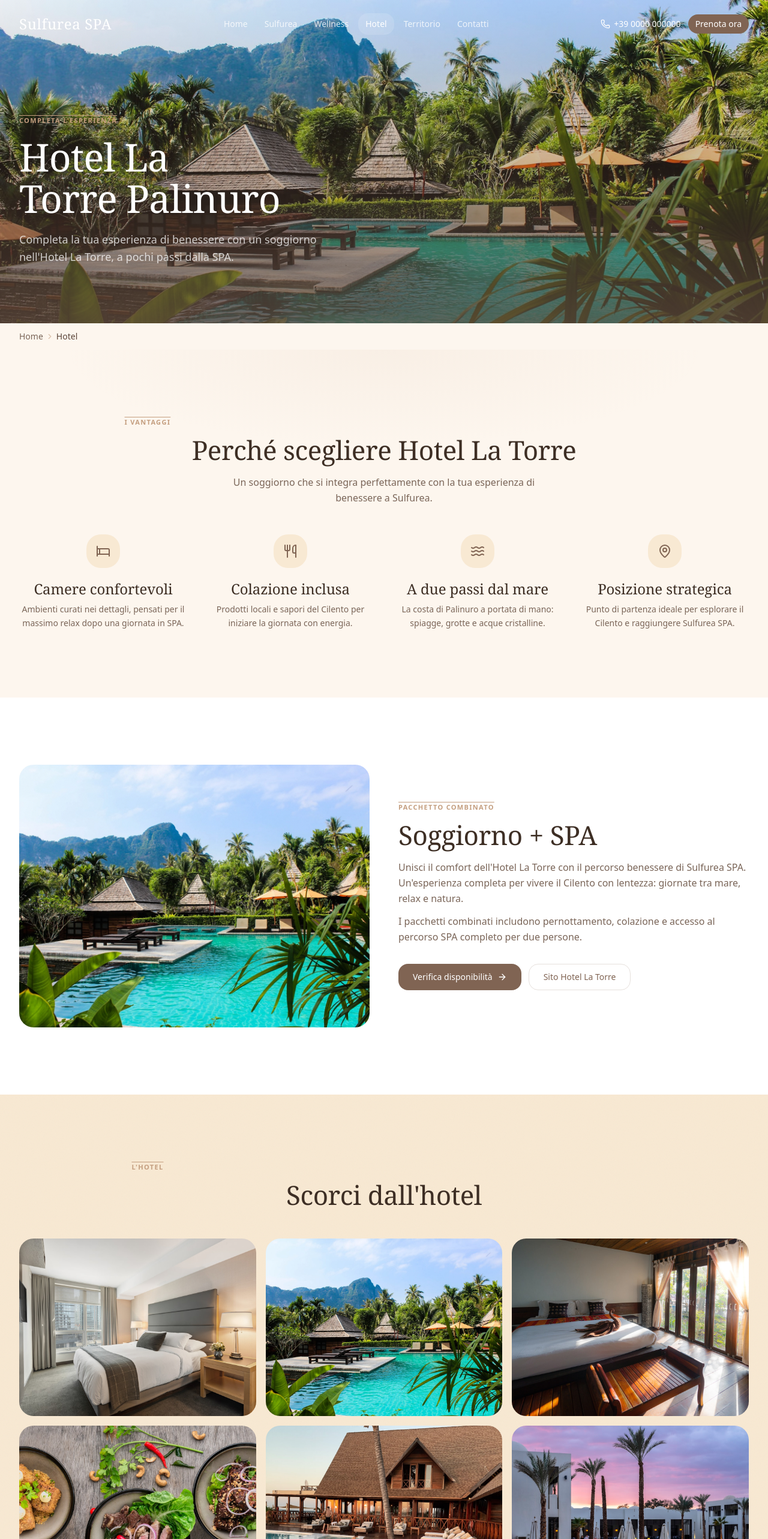
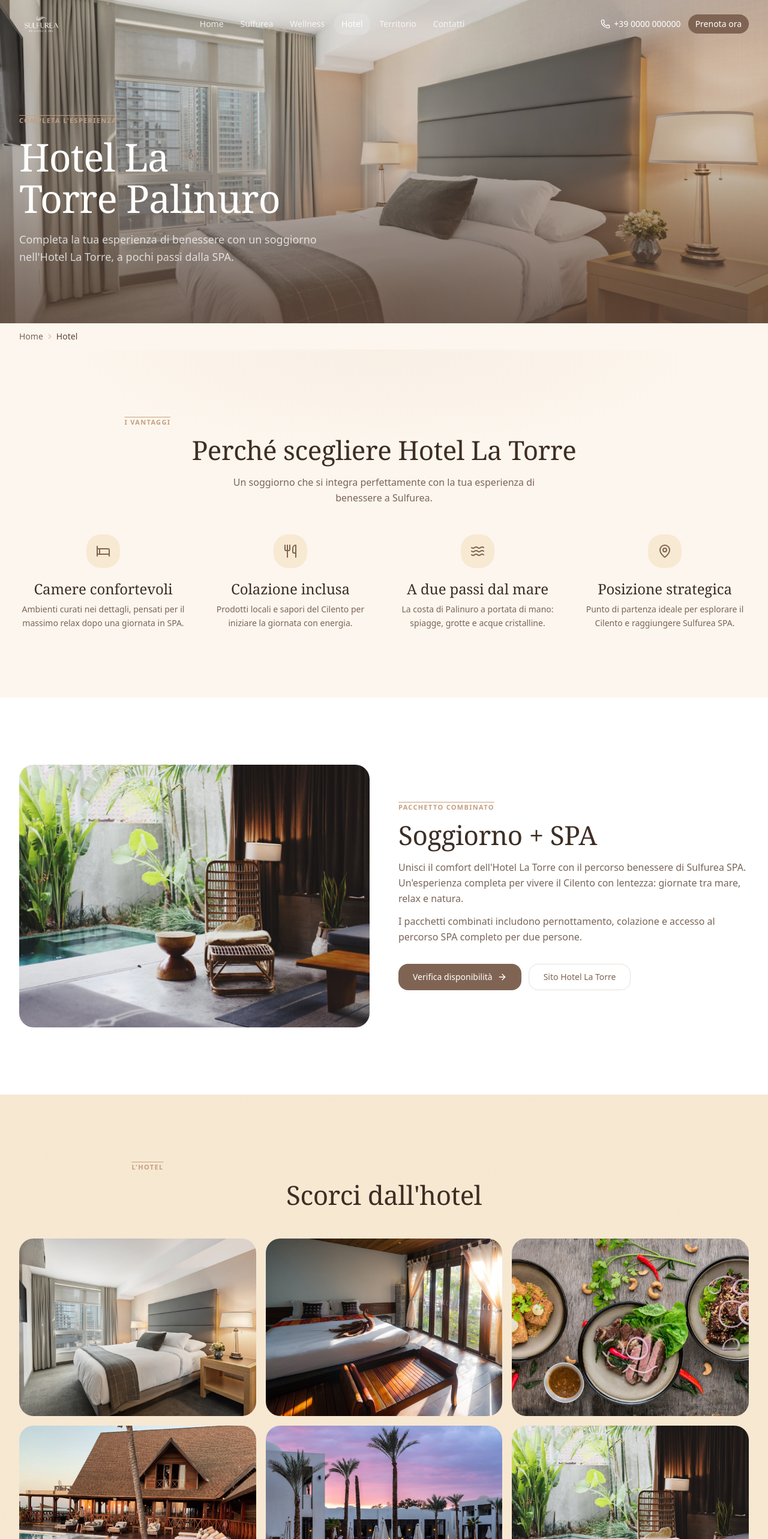
Before and after one commit to XGiammyX/SpaSulfurea, a Next.js app: page /hotel in a window 1280 px wide. Shown: the top 2566 px of the page at 60% size. Built offline with nearby package versions, Linux system fonts and the light colour scheme; a web font is replaced by a local one.

Commit message:
feat: add logo to header, fix all broken images across all pages, rebuild /prenota with premium hero - replaced Lamborghini/pizza/gym/Rio placeholders with real spa images or gradient fallbacks

```diff
--- a/src/app/hotel/page.tsx
+++ b/src/app/hotel/page.tsx
@@ -43,18 +43,18 @@
 
 const hotelGallery = [
   { src: "/images/hotel-camera.jpg", alt: "Camera" },
-  { src: "/images/hotel-vista.jpg", alt: "Vista mare" },
-  { src: "/images/hotel-terrazza.jpg", alt: "Terrazza" },
-  { src: "/images/hotel-colazione.jpg", alt: "Colazione" },
-  { src: "/images/hotel-ingresso.jpg", alt: "Ingresso" },
-  { src: "/images/hotel-piscina.jpg", alt: "Piscina hotel" },
+  { src: "/images/hotel-terrazza.jpg", alt: "Camera con vista" },
+  { src: "/images/hotel-colazione.jpg", alt: "Ristorante" },
+  { src: "/images/hotel-ingresso.jpg", alt: "Area esterna" },
+  { src: "/images/hotel-piscina.jpg", alt: "Piscina" },
+  { src: "/images/gallery-1.jpg", alt: "Area relax" },
 ];
 
 export default function HotelPage() {
   return (
     <>
       <HeroLuxury
-        image="/images/hero-hotel.jpg"
+        image="/images/hotel-camera.jpg"
         imageAlt="Hotel La Torre Palinuro"
         overline="Completa l'esperienza"
         title={siteConfig.hotel.name}
@@ -101,8 +101,8 @@
             <FadeIn direction="left">
               <div className="relative aspect-[4/3] overflow-hidden rounded-2xl">
                 <Image
-                  src="/images/hotel-vista.jpg"
-                  alt="Hotel La Torre vista mare"
+                  src="/images/gallery-1.jpg"
+                  alt="Hotel La Torre relax area"
                   fill
                   className="object-cover"
                   sizes="(max-width: 1024px) 100vw, 50vw"
--- a/src/app/page.tsx
+++ b/src/app/page.tsx
@@ -22,9 +22,6 @@
 
 const treatmentImages: Record<string, string> = {
   "percorso-spa": "/images/percorso-spa.jpg",
-  "bagno-turco": "/images/bagno-turco.jpg",
-  "sauna-finlandese": "/images/sauna-finlandese.jpg",
-  "piscina-termale": "/images/piscina-termale.jpg",
   "massaggio-rilassante": "/images/massaggio.jpg",
 };
 
@@ -166,7 +163,7 @@
             <FadeIn direction="left">
               <div className="relative aspect-[4/3] overflow-hidden rounded-2xl">
                 <Image
-                  src="/images/esperienza.jpg"
+                  src="/images/hero-sulfurea.jpg"
                   alt="Il percorso Sulfurea"
                   fill
                   className="object-cover"
@@ -267,10 +264,10 @@
           <div className="mt-12 grid grid-cols-2 gap-3 md:grid-cols-4 md:gap-4">
             {[
               { src: "/images/gallery-1.jpg", alt: "Ingresso SPA", span: "" },
-              { src: "/images/bagno-turco.jpg", alt: "Bagno turco", span: "" },
-              { src: "/images/piscina-termale.jpg", alt: "Piscina termale", span: "col-span-2 row-span-2" },
-              { src: "/images/sauna-finlandese.jpg", alt: "Sauna finlandese", span: "" },
-              { src: "/images/gallery-2.jpg", alt: "Area relax", span: "" },
+              { src: "/images/percorso-spa.jpg", alt: "Trattamento SPA", span: "" },
+              { src: "/images/hero-wellness.jpg", alt: "Hot stone massage", span: "col-span-2 row-span-2" },
+              { src: "/images/massaggio.jpg", alt: "Massaggio rilassante", span: "" },
+              { src: "/images/hero-sulfurea.jpg", alt: "Olio essenziale", span: "" },
             ].map((img, i) => (
               <FadeIn key={i} delay={i * 0.05} className={img.span}>
                 <div className="relative h-full min-h-[160px] overflow-hidden rounded-2xl md:min-h-[200px]">
@@ -320,7 +317,7 @@
             <FadeIn direction="right">
               <div className="relative aspect-[4/3] overflow-hidden rounded-2xl">
                 <Image
-                  src="/images/hero-hotel.jpg"
+                  src="/images/hotel-camera.jpg"
                   alt="Hotel La Torre Palinuro"
                   fill
                   className="object-cover"
--- a/src/app/prenota/BookingFlow.tsx
+++ b/src/app/prenota/BookingFlow.tsx
@@ -86,7 +86,7 @@
   }, [preselected]);
 
   return (
-    <div className="container-luxury pb-20 md:pb-28">
+    <div className="rounded-2xl border-luxury bg-white p-6 shadow-premium md:p-10">
       {/* Stepper */}
       <div className="mb-10 flex items-center justify-center gap-2 md:gap-4">
         {steps.map((s, i) => (
--- a/src/app/prenota/page.tsx
+++ b/src/app/prenota/page.tsx
@@ -1,5 +1,7 @@
 import type { Metadata } from "next";
+import Image from "next/image";
 import { Suspense } from "react";
+import { ShieldCheck, Clock, Phone } from "lucide-react";
 import { siteConfig } from "@/site.config";
 import Breadcrumb from "@/components/Breadcrumb";
 import { FadeIn } from "@/components/premium";
@@ -44,25 +46,58 @@
   );
 }
 
+const trustSignals = [
+  { icon: ShieldCheck, text: "Nessun pagamento anticipato" },
+  { icon: Clock, text: "Conferma rapida entro poche ore" },
+  { icon: Phone, text: `Assistenza: ${siteConfig.contact.phone}` },
+];
+
 export default function PrenotaPage() {
   return (
-    <div className="bg-surface pt-24 md:pt-28">
-      <div className="container-luxury">
+    <>
+      {/* Hero header */}
+      <section className="relative overflow-hidden bg-brand-brown-dark pt-24 pb-16 md:pt-28 md:pb-20">
+        <div className="absolute inset-0">
+          <Image
+            src="/images/hero-wellness.jpg"
+            alt="Prenota Sulfurea SPA"
+            fill
+            className="object-cover opacity-30"
+            sizes="100vw"
+            priority
+          />
+          <div className="absolute inset-0 bg-gradient-to-b from-brand-brown-dark/60 to-brand-brown-dark" />
+          <div className="noise-overlay absolute inset-0" />
+        </div>
+        <div className="container-luxury relative z-10">
           <Breadcrumb items={[{ name: "Prenota", href: "/prenota" }]} />
           <FadeIn>
-          <div className="pb-6">
-            <p className="overline">Prenota Online</p>
-            <h1 className="mt-3">Prenota la tua esperienza</h1>
-            <p className="mt-3 max-w-xl text-base leading-relaxed text-muted-foreground">
+            <p className="overline text-brand-tan-light">Prenota Online</p>
+            <h1 className="mt-3 text-white">Prenota la tua esperienza</h1>
+            <p className="mt-4 max-w-lg text-base leading-relaxed text-white/65">
               Scegli l&apos;esperienza, seleziona le date e verifica la disponibilità.
               Nessun pagamento richiesto in questa fase.
             </p>
+            <div className="mt-8 flex flex-wrap gap-6">
+              {trustSignals.map((s) => (
+                <div key={s.text} className="flex items-center gap-2">
+                  <s.icon className="h-4 w-4 text-brand-tan-light" />
+                  <span className="text-sm text-white/60">{s.text}</span>
+                </div>
+              ))}
             </div>
           </FadeIn>
         </div>
+      </section>
+
+      {/* Booking flow */}
+      <div className="bg-surface pb-20 md:pb-28">
+        <div className="container-luxury -mt-8 relative z-20">
           <Suspense fallback={<BookingFallback />}>
             <BookingFlow />
           </Suspense>
         </div>
+      </div>
+    </>
   );
 }
--- a/src/app/sulfurea/page.tsx
+++ b/src/app/sulfurea/page.tsx
@@ -85,7 +85,7 @@
             <FadeIn direction="right">
               <div className="relative aspect-[4/3] overflow-hidden rounded-2xl">
                 <Image
-                  src="/images/sulfurea-interni.jpg"
+                  src="/images/gallery-1.jpg"
                   alt="Interni Sulfurea SPA"
                   fill
                   className="object-cover"
@@ -133,7 +133,7 @@
             <FadeIn direction="left">
               <div className="relative aspect-[4/3] overflow-hidden rounded-2xl">
                 <Image
-                  src="/images/esperienza.jpg"
+                  src="/images/percorso-spa.jpg"
                   alt="Esperienza Sulfurea"
                   fill
                   className="object-cover"
--- a/src/app/territorio/page.tsx
+++ b/src/app/territorio/page.tsx
@@ -41,18 +41,13 @@
   },
 ];
 
-const placeImages: Record<string, string> = {
-  "Capo Palinuro": "/images/cilento-capo-palinuro.jpg",
-  "Parco Nazionale": "/images/cilento-parco.jpg",
-  "Borghi storici": "/images/cilento-borgo.jpg",
-  "Dieta Mediterranea": "/images/cilento-dieta.jpg",
-};
+const placeImages: Record<string, string> = {};
 
 export default function TerritorioPage() {
   return (
     <>
       <HeroLuxury
-        image="/images/hero-territorio.jpg"
+        image="/images/hero-home.jpg"
         imageAlt="Costa del Cilento"
         overline="Il Territorio"
         title="Cilento"
@@ -156,8 +151,8 @@
             <FadeIn direction="right">
               <div className="relative aspect-[4/3] overflow-hidden rounded-2xl">
                 <Image
-                  src="/images/cilento-capo-palinuro.jpg"
-                  alt="Panorama Cilento"
+                  src="/images/hero-home.jpg"
+                  alt="Costa del Cilento al tramonto"
                   fill
                   className="object-cover"
                   sizes="(max-width: 1024px) 100vw, 50vw"
--- a/src/app/wellness/page.tsx
+++ b/src/app/wellness/page.tsx
@@ -28,9 +28,6 @@
 
 const treatmentImages: Record<string, string> = {
   "percorso-spa": "/images/percorso-spa.jpg",
-  "bagno-turco": "/images/bagno-turco.jpg",
-  "sauna-finlandese": "/images/sauna-finlandese.jpg",
-  "piscina-termale": "/images/piscina-termale.jpg",
   "massaggio-rilassante": "/images/massaggio.jpg",
 };
 
--- a/src/app/wellness/trattamenti/[slug]/page.tsx
+++ b/src/app/wellness/trattamenti/[slug]/page.tsx
@@ -17,9 +17,6 @@
 
 const treatmentImages: Record<string, string> = {
   "percorso-spa": "/images/percorso-spa.jpg",
-  "bagno-turco": "/images/bagno-turco.jpg",
-  "sauna-finlandese": "/images/sauna-finlandese.jpg",
-  "piscina-termale": "/images/piscina-termale.jpg",
   "massaggio-rilassante": "/images/massaggio.jpg",
 };
 
--- a/src/components/layout/Header.tsx
+++ b/src/components/layout/Header.tsx
@@ -2,6 +2,7 @@
 
 import { useState, useEffect } from "react";
 import Link from "next/link";
+import Image from "next/image";
 import { usePathname } from "next/navigation";
 import { motion, AnimatePresence } from "framer-motion";
 import { Menu, X, Phone } from "lucide-react";
@@ -48,15 +49,18 @@
     >
       <div className="container-luxury flex h-16 items-center justify-between md:h-20">
         {/* Logo */}
-        <Link href="/" className="relative z-10 flex items-center gap-2">
-          <span
+        <Link href="/" className="relative z-10 flex items-center">
+          <Image
+            src="/logo no bg.png"
+            alt="Sulfurea Wellness & SPA"
+            width={160}
+            height={52}
             className={cn(
-              "font-display text-xl tracking-wide transition-colors duration-300 md:text-2xl",
-              textColor
+              "h-9 w-auto transition-all duration-300 md:h-11",
+              scrolled || !isHeroPage ? "" : "brightness-0 invert"
             )}
-          >
-            {siteConfig.name}
-          </span>
+            priority
+          />
         </Link>
 
         {/* Desktop Nav */}
@@ -129,9 +133,13 @@
             <SheetContent side="right" className="w-[300px] bg-white p-0">
               <div className="flex h-full flex-col">
                 <div className="flex items-center justify-between border-b border-brand-beige-dark/20 px-6 py-5">
-                  <span className="font-display text-lg text-brand-brown-dark">
-                    {siteConfig.name}
-                  </span>
+                  <Image
+                    src="/logo no bg.png"
+                    alt="Sulfurea Wellness & SPA"
+                    width={130}
+                    height={42}
+                    className="h-8 w-auto"
+                  />
                   <SheetClose asChild>
                     <button className="rounded-xl p-1.5 text-brand-brown hover:bg-brand-beige" aria-label="Chiudi menu">
                       <X className="h-5 w-5" />
```
Lines whose indentation alone changed are shown as unchanged.
